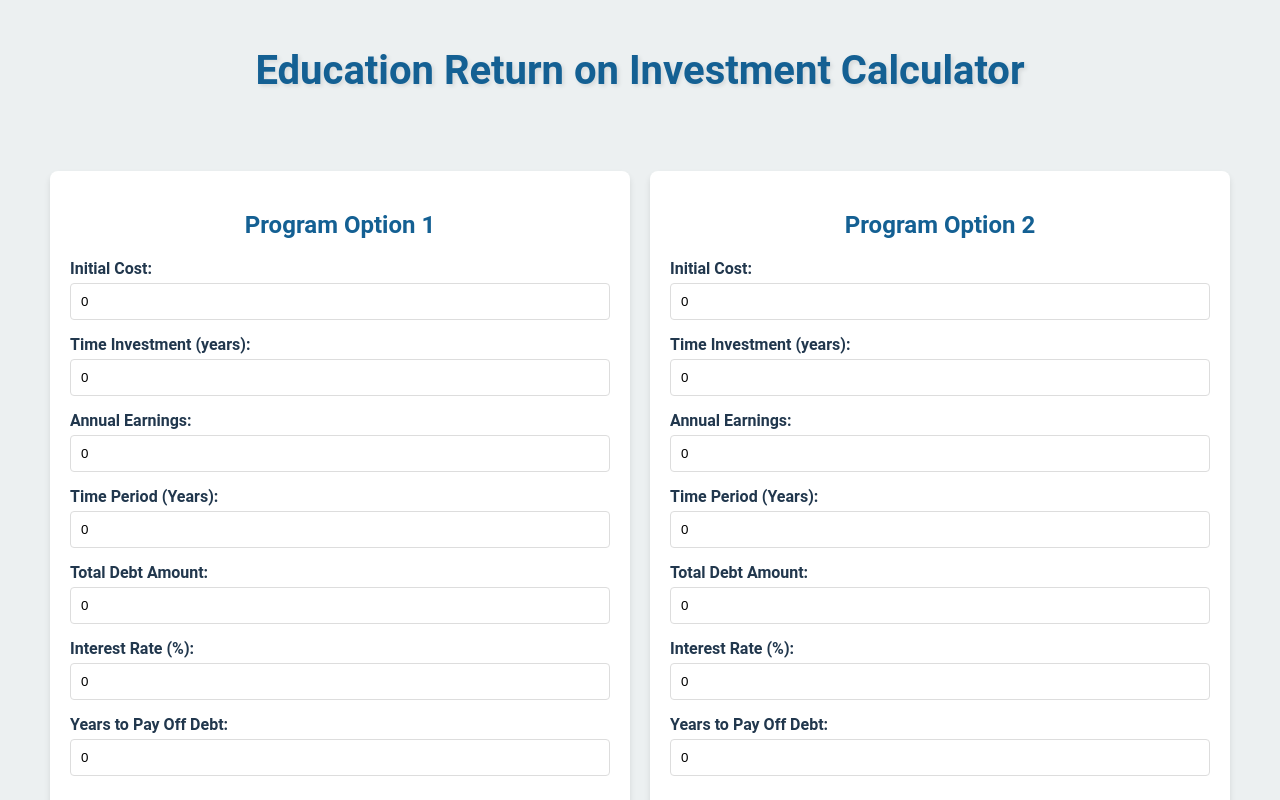
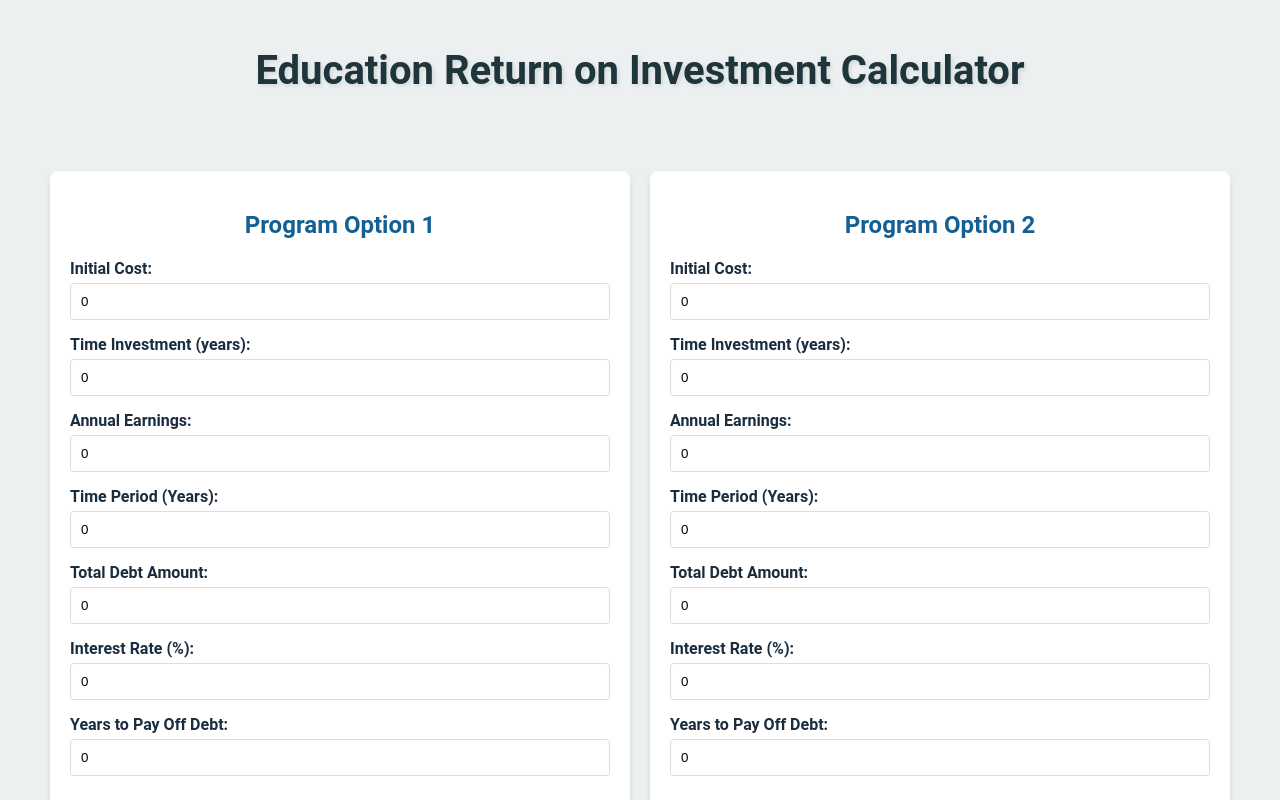
Before and after one commit to akutsupis/DegreeROICalculator, a React (Create React App) app in the folder roi-calculator/: page / in a window 1280 px wide. Shown: the top 800 px of the page. Built offline with nearby package versions, Linux system fonts and the light colour scheme.

Commit message:
Minor color palette improvements

```diff
--- a/roi-calculator/src/App.css
+++ b/roi-calculator/src/App.css
@@ -1,9 +1,9 @@
 /* App.css */
 :root {
   --primary-color: #146093;
-  --secondary-color: #2ecc71;
+  --secondary-color: #1e363b;
   --background-color: #ecf0f1;
-  --text-color: #21374d;
+  --text-color: #1a2d3f;
   --box-shadow: 0 4px 6px rgba(0, 0, 0, 0.1);
 }
 
@@ -31,7 +31,7 @@ body {
 }
 
 .app-header h1 {
-  color: var(--primary-color);
+  color: var(--secondary-color);
   font-size: 2.5em;
   text-shadow: 2px 2px 4px rgba(0, 0, 0, 0.1);
 }
```
